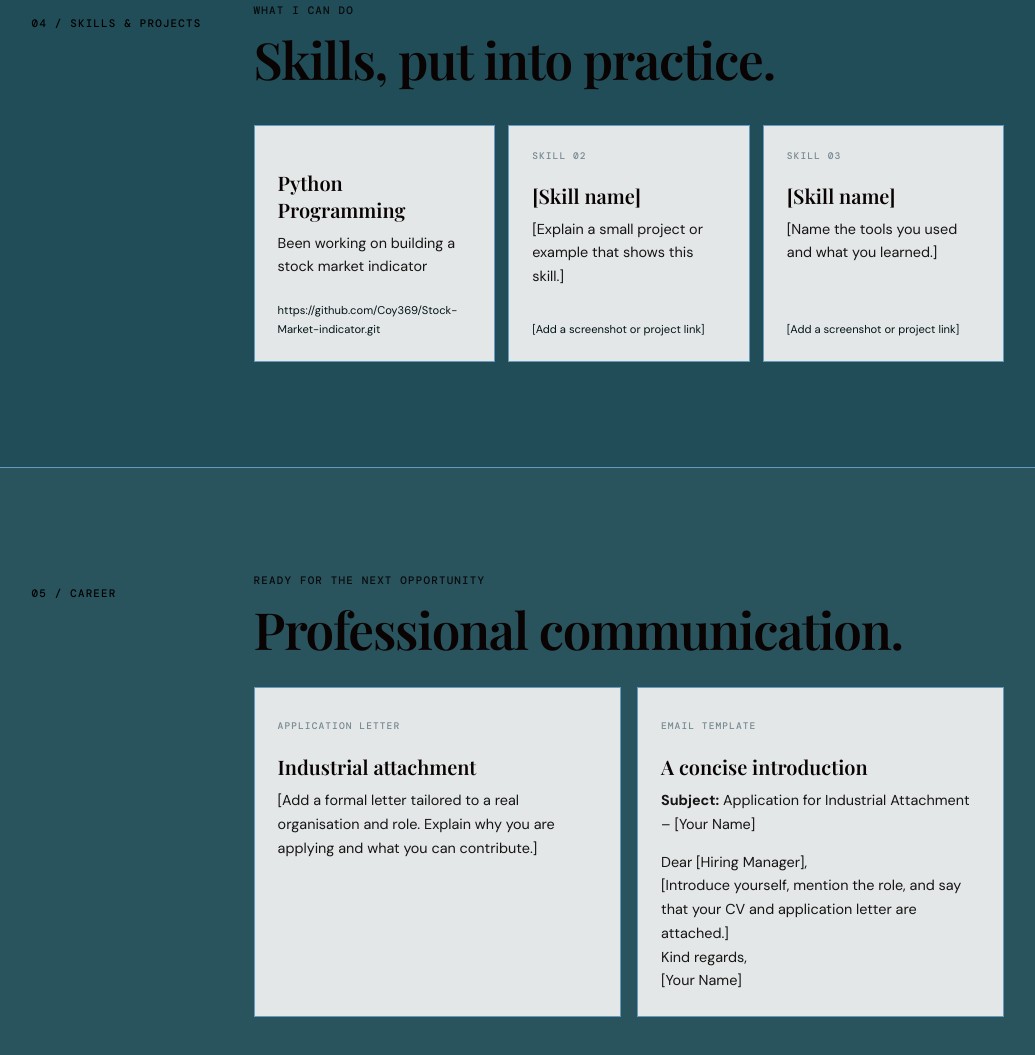
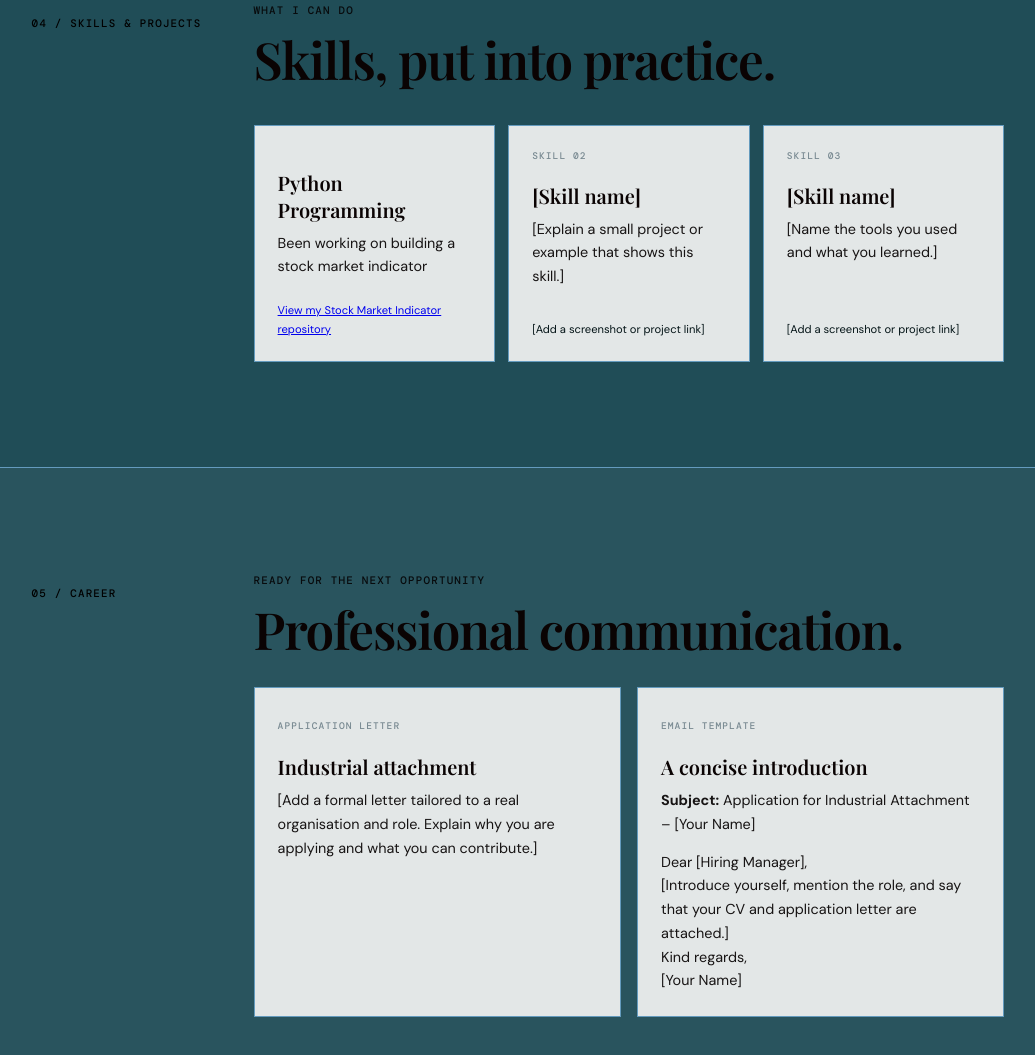
Before and after one commit to Coy369/Coy369.github.io, a plain HTML site: page index.html in a window 1280 px wide. Shown: the part 3001-4056 px from the top of the page, without its empty margins (122-1157 px from the left). Drawn offline with nearby package versions, Linux system fonts and the light colour scheme.

Commit message:
Update index.html

```diff
--- a/index.html
+++ b/index.html
@@ -68,7 +68,9 @@
       <div class="section-content">
         <p class="eyebrow">WHAT I CAN DO</p><h2>Skills, put into practice.</h2>
         <div class="project-grid">
-          <article class="project-card"><span class="project-type"></span><h3>Python Programming</h3><p>Been working on building a stock market indicator</p><span class="project-link">https://github.com/Coy369/Stock-Market-indicator.git</span></article>
+          <article class="project-card"><span class="project-type"></span><h3>Python Programming</h3><p>Been working on building a stock market indicator</p><span class="project-link"><a href="https://github.com/Coy369/Stock-Market-indicator" target="_blank" rel="noopener noreferrer">
+  View my Stock Market Indicator repository
+</a></span></article>
           <article class="project-card"><span class="project-type">SKILL 02</span><h3>[Skill name]</h3><p>[Explain a small project or example that shows this skill.]</p><span class="project-link">[Add a screenshot or project link]</span></article>
           <article class="project-card"><span class="project-type">SKILL 03</span><h3>[Skill name]</h3><p>[Name the tools you used and what you learned.]</p><span class="project-link">[Add a screenshot or project link]</span></article>
         </div>
```
